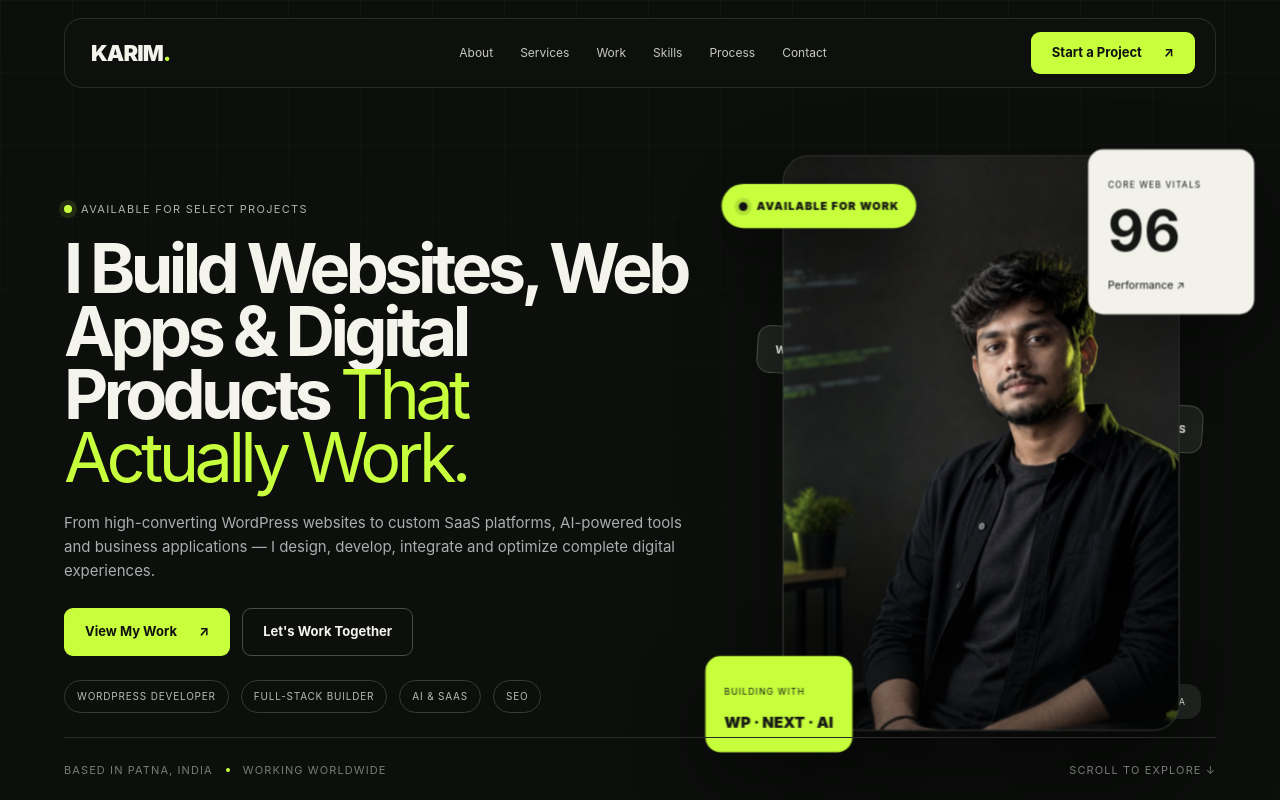
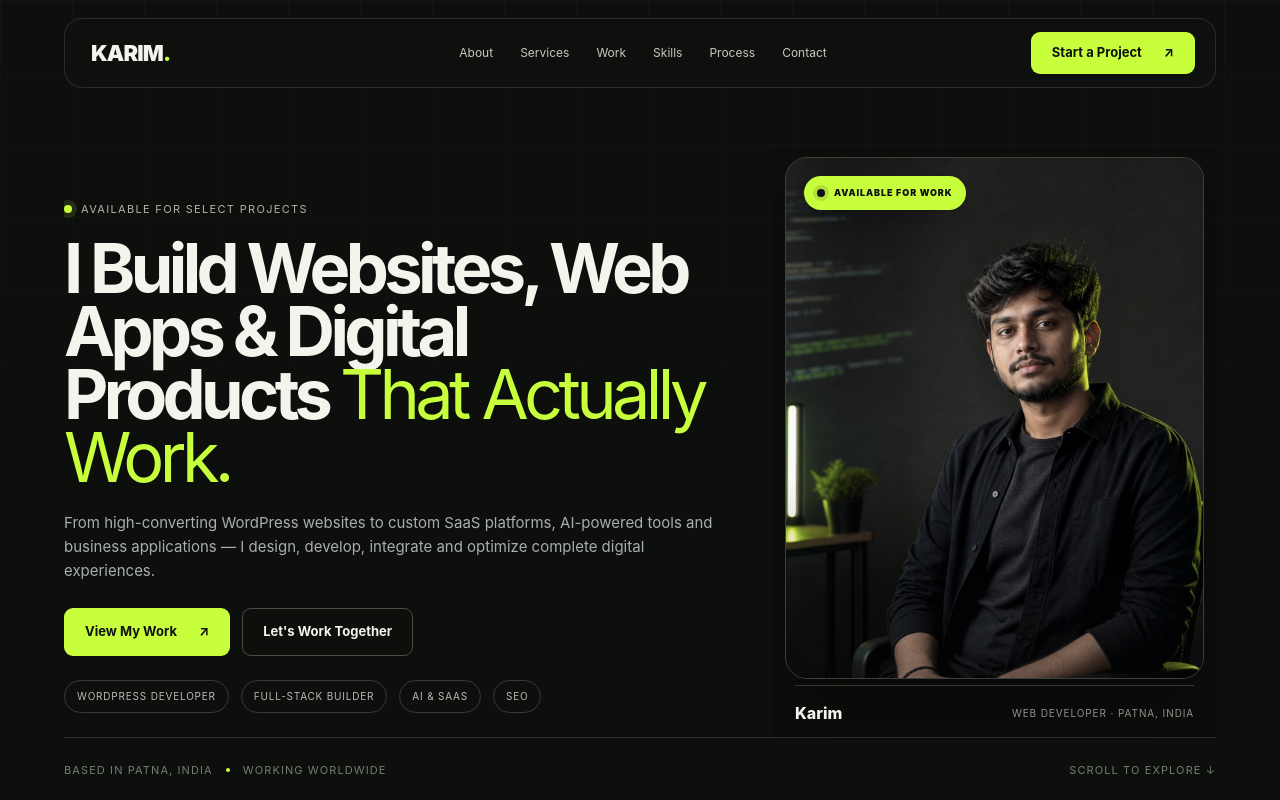
Before and after one commit to karimcoders/karim-portfolio, a Next.js app: page / in a window 1280 px wide. Shown: the top 800 px of the page. Built offline with nearby package versions, Linux system fonts and the light colour scheme.

Commit message:
Simplify hero portrait and remove visual clutter

```diff
--- /dev/null
+++ b/app/hero-clean.css
@@ -0,0 +1,5 @@
+html,body{max-width:100%!important;overflow-x:hidden!important}.hero,.heroGrid,.portraitVisual{max-width:100%;overflow:hidden}.portraitVisual{width:100%;min-width:0}.portraitStage{width:min(460px,100%)!important;height:590px;transform-style:preserve-3d}.portraitFrame{inset:12px 12px 64px!important;border-radius:22px!important;overflow:hidden!important;transform:none!important}.portraitFrame:after{background:linear-gradient(to top,rgba(8,10,8,.32),transparent 38%)}.portraitAvailability{left:18px!important;right:auto!important;top:18px!important;bottom:auto!important;padding:10px 13px!important;font-size:9px!important;transform:none!important;animation:none!important;box-shadow:0 10px 28px rgba(0,0,0,.25)!important}.portraitCaption{position:absolute;left:18px;right:18px;bottom:17px;display:flex;align-items:center;justify-content:space-between;gap:20px;padding-top:15px;border-top:1px solid #333730}.portraitCaption span{font-size:16px;font-weight:800}.portraitCaption small{color:#8e938b;font-size:10px;text-transform:uppercase;letter-spacing:.09em}.heroGrid>*{min-width:0}
+@media(min-width:1100px){.heroGrid{grid-template-columns:minmax(0,7.2fr) minmax(390px,4.8fr)!important;gap:3.5vw!important}.visual.portraitVisual{height:min(590px,calc(100svh - 145px))!important}.portraitStage{height:100%!important;width:min(440px,34vw)!important}.portraitFrame{inset:8px 8px 60px!important}.portraitCaption{bottom:14px}.heroCopy{overflow:visible}.hero h1{max-width:780px}}
+@media(min-width:1100px) and (max-height:760px){.visual.portraitVisual{height:calc(100svh - 88px)!important}.portraitStage{width:min(395px,31vw)!important}.portraitFrame{inset:6px 6px 52px!important}.portraitCaption{bottom:10px;padding-top:10px}.portraitAvailability{top:14px!important;left:14px!important}}
+@media(max-width:900px){.portraitVisual{height:490px!important}.portraitStage{height:485px!important;width:min(410px,100%)!important;margin:auto}.portraitFrame{inset:10px 10px 58px!important}}
+@media(max-width:600px){.portraitVisual{height:420px!important}.portraitStage{height:415px!important;width:min(335px,100%)!important}.portraitFrame{inset:8px 8px 54px!important}.portraitCaption{left:10px;right:10px;bottom:10px}.portraitCaption span{font-size:14px}.portraitCaption small{font-size:8px}.portraitAvailability{top:12px!important;left:12px!important;padding:8px 10px!important;font-size:8px!important}}
--- a/app/layout.tsx
+++ b/app/layout.tsx
@@ -4,6 +4,7 @@
 import './desktop.css';
 import './projects.css';
 import './polish.css';
+import './hero-clean.css';
 import { siteConfig } from '@/data/config';
 
 export const metadata: Metadata = {
--- a/components/Interactions.tsx
+++ b/components/Interactions.tsx
@@ -13,7 +13,7 @@
 export function HeroVisual(){
  const basePath=process.env.NEXT_PUBLIC_BASE_PATH||'';
  useEffect(()=>{const el=document.querySelector('.portraitStage') as HTMLElement|null;if(!el)return;const move=(e:PointerEvent)=>{if(innerWidth<900)return;const x=(e.clientX/innerWidth-.5)*5,y=(e.clientY/innerHeight-.5)*-4;el.style.transform=`rotateY(${x}deg) rotateX(${y}deg)`};addEventListener('pointermove',move);return()=>removeEventListener('pointermove',move)},[]);
- return <div className="visual portraitVisual" aria-label="AI-created editorial portrait of Karim"><div className="portraitStage"><div className="portraitFrame"><img src={`${basePath}/karim-ai-portrait.jpg`} alt="AI-created editorial portrait representing Karim"/></div><div className="portraitAvailability"><i/> Available for work</div><div className="floatCard fc1"><small>CORE WEB VITALS</small><strong>96</strong><span>Performance ↗</span></div><div className="floatCard fc2"><small>BUILDING WITH</small><div>WP · NEXT · AI</div></div><div className="floatCard fc3"><span className="pulse"/> BASED IN PATNA</div><div className="orbit o1">W</div><div className="orbit o2">JS</div><div className="orbit o3">AI</div></div></div>
+ return <div className="visual portraitVisual" aria-label="AI-created editorial portrait of Karim"><div className="portraitStage"><div className="portraitFrame"><img src={`${basePath}/karim-ai-portrait.jpg`} alt="AI-created editorial portrait representing Karim"/><div className="portraitAvailability"><i/> Available for work</div></div><div className="portraitCaption"><span>Karim</span><small>Web Developer · Patna, India</small></div></div></div>
 }
 
 export function Counters(){useEffect(()=>{const els=document.querySelectorAll<HTMLElement>('[data-count]');const io=new IntersectionObserver(es=>es.forEach(e=>{if(!e.isIntersecting)return;const el=e.target as HTMLElement,target=Number(el.dataset.count);let n=0;const timer=setInterval(()=>{n+=Math.max(1,Math.ceil((target-n)/7));if(n>=target){n=target;clearInterval(timer)}el.textContent=n+'+'},35);io.unobserve(el)}));els.forEach(x=>io.observe(x));return()=>io.disconnect()},[]);return null}
```
